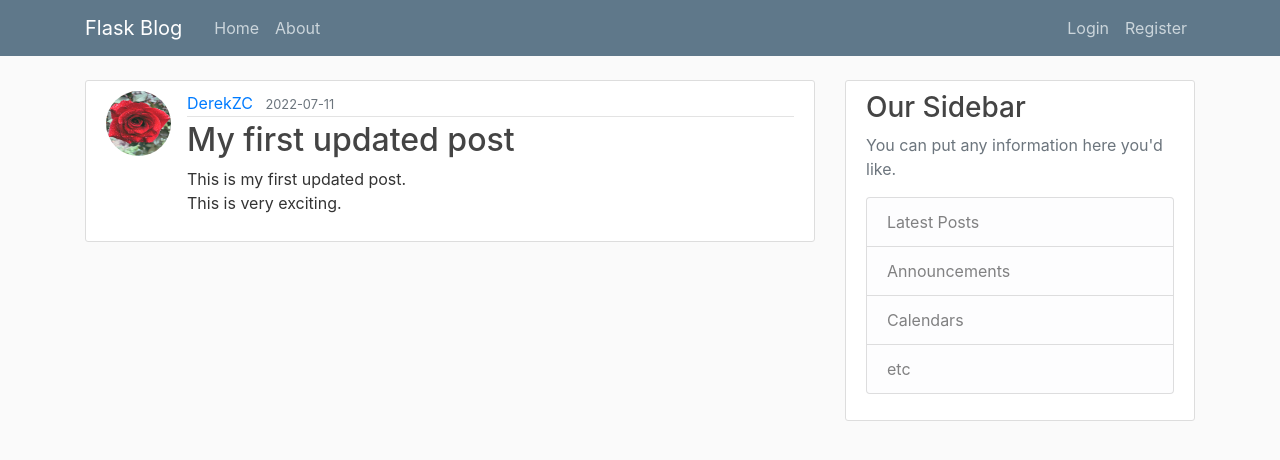
After one commit to aphexes/flaskblog, a Flask app: page /post/1 in a window 1280 px wide. The commit adds this page. Shown: the top 460 px of the page. Run offline with Flask 2, Linux system fonts and the light colour scheme; data comes from the database, SQL or seed files in the repository; both versions use the stored data as it was after the commit; some libraries are stand-ins or nearby versions.

Commit message:
08.2 update and delete posts

```diff
--- a/flaskblog/routes.py
+++ b/flaskblog/routes.py
@@ -1,7 +1,7 @@
 import os
 import secrets
 from PIL import Image
-from flask import render_template, url_for, flash, redirect, request
+from flask import render_template, url_for, flash, redirect, request, abort
 from flaskblog import app, db, bcrypt
 from flaskblog.forms import RegistrationForm, LoginForm, UpdateAccountForm, PostForm
 from flaskblog.models import User, Post   # we place this here so that db is already defined when we run through model
@@ -126,4 +126,39 @@ def new_post():
         db.session.commit()
         flash('Your post has been created!', 'success')
         return redirect(url_for('home'))
-    return render_template('create_post.html', title='New Post', form=form)
+    return render_template('create_post.html', title='New Post', form=form, legend='New Post')
+
+@app.route("/post/<int:post_id>")
+def post(post_id):
+    post = Post.query.get_or_404(post_id)
+    # this gives us the posts with the post_id or returns a 404 error page
+    return render_template('post.html', title=post.title, post=post)
+
+@app.route("/post/<int:post_id>/update", methods=['GET', 'POST'])
+@login_required
+def update_post(post_id):
+    post = Post.query.get_or_404(post_id)
+    if post.author != current_user:
+        abort(403)  # http response for a forbidden route
+    form = PostForm()
+    if form.validate_on_submit():
+        post.title = form.title.data
+        post.content = form.content.data
+        db.session.commit()
+        flash('Your post has been updated!', 'success')
+        return redirect(url_for('post', post_id=post.id))
+    elif request.method == 'GET':
+        form.title.data = post.title
+        form.content.data = post.content
+    return render_template('create_post.html', title='Update Post', form=form, legend='Update Post')
+
+@app.route("/post/<int:post_id>/delete", methods=['POST'])
+@login_required
+def delete_post(post_id):
+    post = Post.query.get_or_404(post_id)
+    if post.author != current_user:
+        abort(403)
+    db.session.delete(post)
+    db.session.commit()
+    flash('Your post has been deleted!', 'success')
+    return redirect(url_for('home'))
--- a/flaskblog/templates/create_post.html
+++ b/flaskblog/templates/create_post.html
@@ -4,7 +4,7 @@
     <form method="POST" action="">
         {{ form.hidden_tag() }}     <!-- hidden tag sets Cross-Site Request Forgery Token; this works with the secret key for security protection -->
         <fieldset class="form-group">
-            <legend class="border-bottom mb-4">New Post</legend>
+            <legend class="border-bottom mb-4">{{ legend }}</legend>
             <div class="form-group">
                 {{ form.title.label(class="form-control-label") }}
                 {% if form.title.errors %}
--- a/flaskblog/templates/home.html
+++ b/flaskblog/templates/home.html
@@ -8,7 +8,8 @@
                     <a class="mr-2" href="#">{{ post.author.username }}</a>
                     <small class="text-muted">{{ post.date_posted.strftime('%Y-%m-%d') }}</small>
                 </div>
-                <h2><a class="article-title" href="#">{{ post.title }}</a></h2>
+                <h2><a class="article-title" href="{{ url_for('post', post_id=post.id) }}">{{ post.title }}</a></h2>
+                <!-- post.id = (current post).id-->
                 <p class="article-content">{{ post.content }}</p>
             </div>
         </article>
--- /dev/null
+++ b/flaskblog/templates/post.html
@@ -0,0 +1,39 @@
+{% extends "layout.html" %}
+{% block content %}
+  <article class="media content-section">
+    <img class="rounded-circle article-img" src="{{ url_for('static', filename='profile_pics/' + post.author.image_file) }}">
+    <div class="media-body">
+      <div class="article-metadata">
+        <a class="mr-2" href="#">{{ post.author.username }}</a>
+        <small class="text-muted">{{ post.date_posted.strftime('%Y-%m-%d') }}</small>
+        {% if post.author == current_user %}
+          <div>
+            <a class="btn btn-secondary btn-sm mt-1 mb-1" href="{{ url_for('update_post', post_id=post.id) }}">Update</a>
+            <button type="button" class="btn btn-danger btn-sm m-1" data-toggle="modal" data-target="#deleteModal">Delete</button>
+          </div>
+        {% endif %}
+      </div>
+      <h2 class="article-title">{{ post.title }}</h2>
+      <p class="article-content">{{ post.content }}</p>
+    </div>
+  </article>
+  <!-- Modal -->
+  <div class="modal fade" id="deleteModal" tabindex="-1" role="dialog" aria-labelledby="deleteModalLabel" aria-hidden="true">
+    <div class="modal-dialog" role="document">
+      <div class="modal-content">
+        <div class="modal-header">
+          <h5 class="modal-title" id="deleteModalLabel">Delete Post?</h5>
+          <button type="button" class="close" data-dismiss="modal" aria-label="Close">
+            <span aria-hidden="true">&times;</span>
+          </button>
+        </div>
+        <div class="modal-footer">
+          <button type="button" class="btn btn-secondary" data-dismiss="modal">Close</button>
+          <form action="{{ url_for('delete_post', post_id=post.id) }}" method="POST">
+            <input class="btn btn-danger" type="submit" value="Delete">
+          </form>
+        </div>
+      </div>
+    </div>
+  </div>
+{% endblock content %}
```
Also changed, not shown: flaskblog/site.db.
